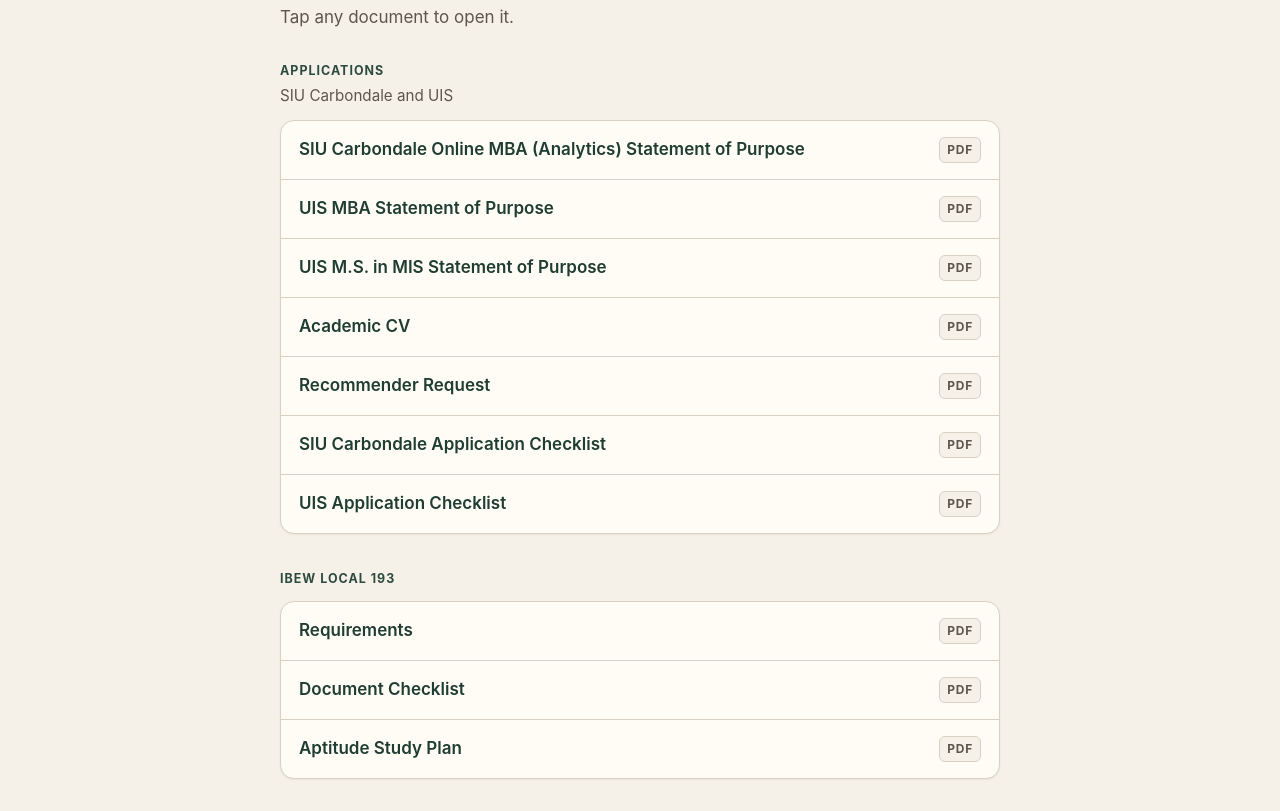
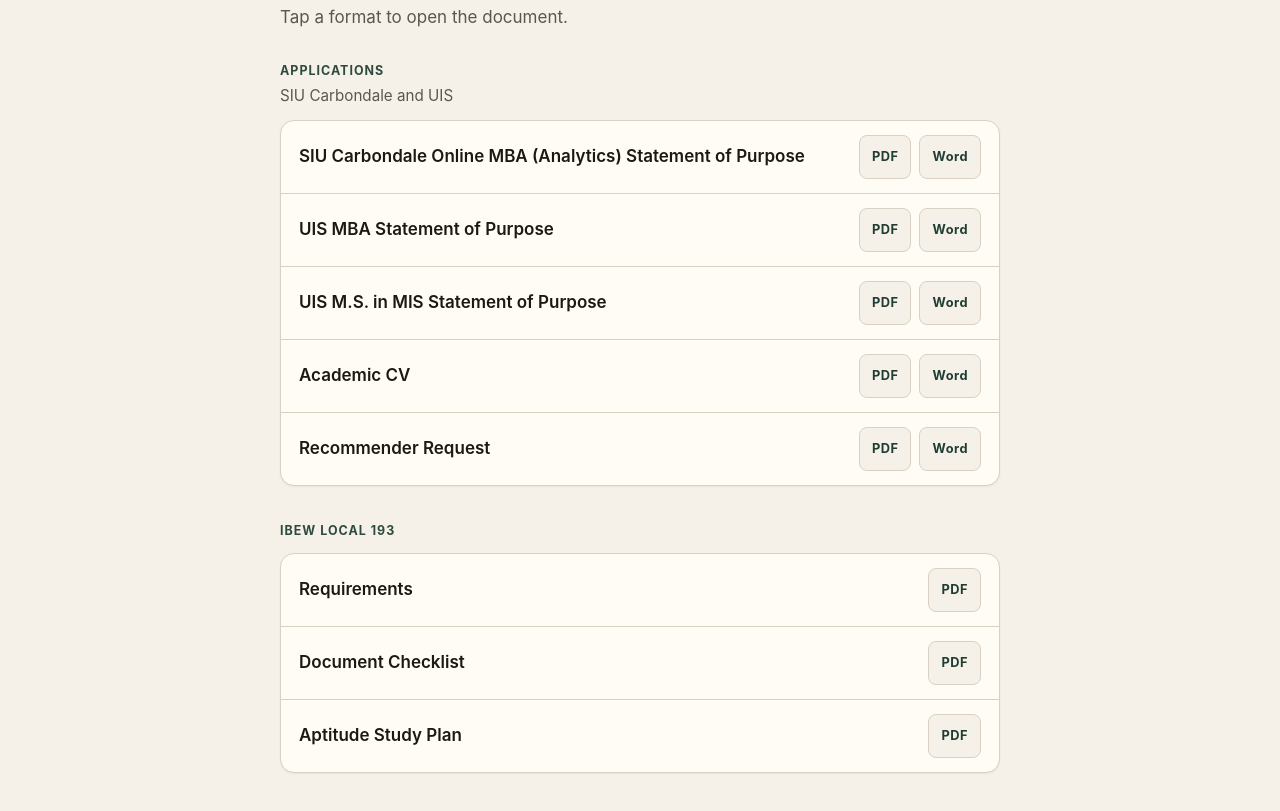
Before and after one commit to 8mxmwttn82-glitch/duke-plan-documents-087970f7, a plain HTML site: page index.html in a window 1280 px wide. Shown: the part 141-952 px from the top of the page. Drawn offline with Linux system fonts and the light colour scheme.

Commit message:
Replace application checklists with Word copies; drop loan checklist

```diff
--- a/index.html
+++ b/index.html
@@ -22,53 +22,46 @@
   <main class="wrap">
     <section id="completed-files" aria-labelledby="completed-files-heading">
       <h1 id="completed-files-heading">Completed Files</h1>
-      <p class="lede">Tap any document to open it.</p>
+      <p class="lede">Tap a format to open the document.</p>
 
       <div class="group" aria-labelledby="applications-heading">
         <h2 id="applications-heading">Applications</h2>
         <p class="group-note">SIU Carbondale and UIS</p>
         <ul class="file-list">
           <li>
-            <a href="files/siuc-mba-analytics-statement-of-purpose.pdf">
             <span class="file-name">SIU Carbondale Online MBA (Analytics) Statement of Purpose</span>
-              <span class="file-kind">PDF</span>
-            </a>
+            <span class="file-links">
+              <a href="files/siuc-mba-analytics-statement-of-purpose.pdf">PDF</a>
+              <a href="files/siuc-mba-analytics-statement-of-purpose.docx">Word</a>
+            </span>
           </li>
           <li>
-            <a href="files/uis-mba-statement-of-purpose.pdf">
             <span class="file-name">UIS MBA Statement of Purpose</span>
-              <span class="file-kind">PDF</span>
-            </a>
+            <span class="file-links">
+              <a href="files/uis-mba-statement-of-purpose.pdf">PDF</a>
+              <a href="files/uis-mba-statement-of-purpose.docx">Word</a>
+            </span>
           </li>
           <li>
-            <a href="files/uis-ms-mis-statement-of-purpose.pdf">
             <span class="file-name">UIS M.S. in MIS Statement of Purpose</span>
-              <span class="file-kind">PDF</span>
-            </a>
+            <span class="file-links">
+              <a href="files/uis-ms-mis-statement-of-purpose.pdf">PDF</a>
+              <a href="files/uis-ms-mis-statement-of-purpose.docx">Word</a>
+            </span>
           </li>
           <li>
-            <a href="files/academic-cv.pdf">
             <span class="file-name">Academic CV</span>
-              <span class="file-kind">PDF</span>
-            </a>
+            <span class="file-links">
+              <a href="files/academic-cv.pdf">PDF</a>
+              <a href="files/academic-cv.docx">Word</a>
+            </span>
           </li>
           <li>
-            <a href="files/recommender-request.pdf">
             <span class="file-name">Recommender Request</span>
-              <span class="file-kind">PDF</span>
-            </a>
-          </li>
-          <li>
-            <a href="files/siuc-application-checklist.pdf">
-              <span class="file-name">SIU Carbondale Application Checklist</span>
-              <span class="file-kind">PDF</span>
-            </a>
-          </li>
-          <li>
-            <a href="files/uis-application-checklist.pdf">
-              <span class="file-name">UIS Application Checklist</span>
-              <span class="file-kind">PDF</span>
-            </a>
+            <span class="file-links">
+              <a href="files/recommender-request.pdf">PDF</a>
+              <a href="files/recommender-request.docx">Word</a>
+            </span>
           </li>
         </ul>
       </div>
@@ -77,34 +70,22 @@
         <h2 id="ibew-heading">IBEW Local 193</h2>
         <ul class="file-list">
           <li>
-            <a href="files/ibew-local-193-requirements.pdf">
             <span class="file-name">Requirements</span>
-              <span class="file-kind">PDF</span>
-            </a>
+            <span class="file-links">
+              <a href="files/ibew-local-193-requirements.pdf">PDF</a>
+            </span>
           </li>
           <li>
-            <a href="files/ibew-local-193-document-checklist.pdf">
             <span class="file-name">Document Checklist</span>
-              <span class="file-kind">PDF</span>
-            </a>
+            <span class="file-links">
+              <a href="files/ibew-local-193-document-checklist.pdf">PDF</a>
+            </span>
           </li>
           <li>
-            <a href="files/ibew-local-193-aptitude-study-plan.pdf">
             <span class="file-name">Aptitude Study Plan</span>
-              <span class="file-kind">PDF</span>
-            </a>
-          </li>
-        </ul>
-      </div>
-
-      <div class="group" aria-labelledby="loans-heading">
-        <h2 id="loans-heading">Federal Student Loans</h2>
-        <ul class="file-list">
-          <li>
-            <a href="files/federal-student-loan-checklist.pdf">
-              <span class="file-name">Federal Student Loan Checklist</span>
-              <span class="file-kind">PDF</span>
-            </a>
+            <span class="file-links">
+              <a href="files/ibew-local-193-aptitude-study-plan.pdf">PDF</a>
+            </span>
           </li>
         </ul>
       </div>
@@ -122,15 +103,11 @@
             <span class="status-when">Nov 23</span>
           </li>
           <li>
-            <span class="status-item">SIU Carbondale and UIS application packages drafted and revised</span>
+            <span class="status-item">SIU Carbondale and UIS application documents drafted and revised</span>
             <span class="status-when">Nov 23</span>
           </li>
           <li>
             <span class="status-item">IBEW Local 193 requirements, document checklist, and aptitude study plan prepared</span>
-            <span class="status-when">Nov 23</span>
-          </li>
-          <li>
-            <span class="status-item">Federal student loan checklist prepared</span>
             <span class="status-when">Nov 23</span>
           </li>
         </ul>
--- a/styles.css
+++ b/styles.css
@@ -152,25 +152,14 @@ h2 {
   border-top: 1px solid var(--rule);
 }
 
-.file-list a,
+.file-list li,
 .status-list li {
   display: flex;
   align-items: center;
   justify-content: space-between;
   gap: 16px;
-  padding: 16px 18px;
+  padding: 14px 18px;
   min-height: 56px;
-}
-
-.file-list a {
-  color: var(--link);
-  text-decoration: none;
-}
-
-.file-list a:hover,
-.file-list a:focus-visible {
-  background: #f3eee4;
-  outline: none;
 }
 
 .file-name,
@@ -179,22 +168,42 @@ h2 {
   font-weight: 600;
 }
 
-.file-kind,
+.file-links {
+  display: flex;
+  flex: none;
+  align-items: center;
+  gap: 8px;
+}
+
+.file-links a {
+  display: inline-flex;
+  align-items: center;
+  justify-content: center;
+  min-width: 52px;
+  min-height: 44px;
+  padding: 6px 12px;
+  border: 1px solid var(--rule);
+  border-radius: 8px;
+  background: var(--bg);
+  color: var(--link);
+  text-decoration: none;
+  font-size: 0.8rem;
+  font-weight: 700;
+  letter-spacing: 0.04em;
+}
+
+.file-links a:hover,
+.file-links a:focus-visible {
+  background: var(--accent-soft);
+  border-color: var(--accent);
+  outline: none;
+}
+
 .status-when {
   flex: none;
   font-size: 0.8rem;
   font-weight: 600;
   color: var(--muted);
-}
-
-.file-kind {
-  font-size: 0.75rem;
-  font-weight: 700;
-  letter-spacing: 0.06em;
-  background: var(--bg);
-  border: 1px solid var(--rule);
-  border-radius: 6px;
-  padding: 3px 7px;
 }
 
 .status-when {
```
Also changed, not shown: 8 other files. Lines whose indentation alone changed are shown as unchanged.
